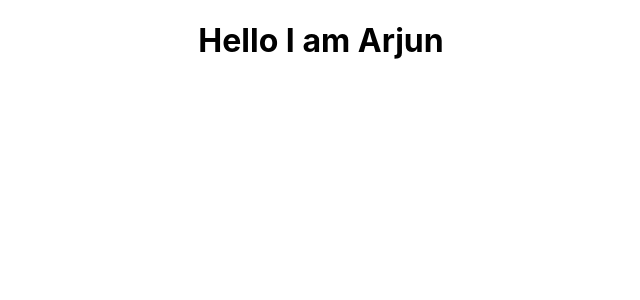
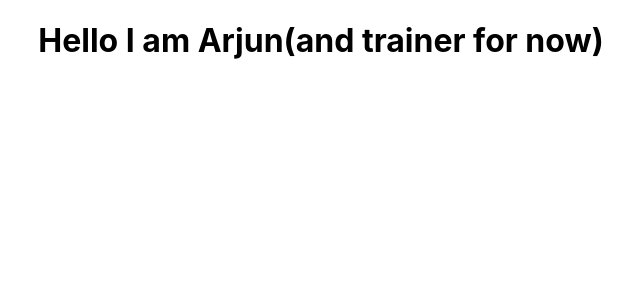
Before and after one commit to Haaris01/react-devops-demo, a React (Create React App) app: page / in a window 1280 px wide. Shown: the top 300 px of the page, without its empty margins (319-959 px from the left). Built offline with nearby package versions, Linux system fonts and the light colour scheme.

Commit message:
changed app with trainer title

```diff
--- a/src/App.js
+++ b/src/App.js
@@ -3,7 +3,7 @@ import './App.css';
 function App() {
   return (
     <div className="App">
-      <h1>Hello I am Arjun</h1>
+      <h1>Hello I am Arjun(and trainer for now)</h1>
     </div>
   );
 }
```
